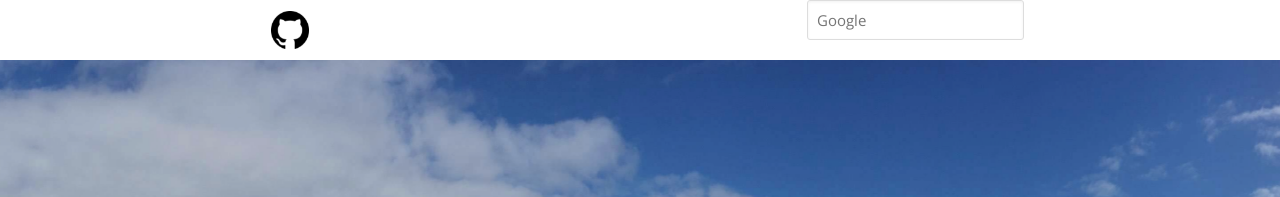
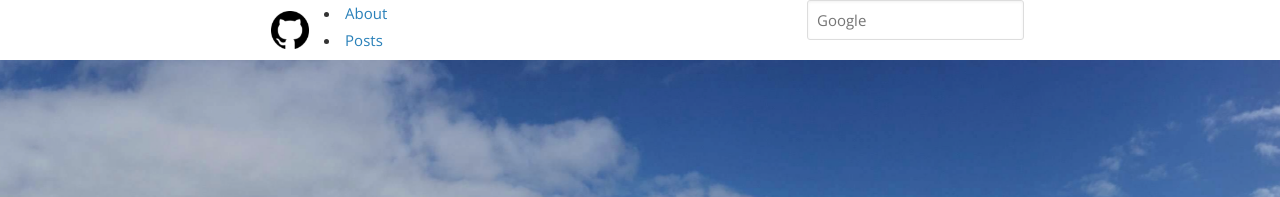
Before and after one commit to iclouding/silenceshell.github.io, a Jekyll site: the page built from index.html, in a window 1280 px wide and 900 px high. Shown: the top 197 px of the window. Built offline with Jekyll 4.4.1, drawn with Linux system fonts in a browser that asks for light colours; nearby versions of some CDN libraries; the list of posts is cut into pages by our own code; comment, search, counter and statistics services are not loaded; a style sheet for code colours, icons or effects is not loaded.

Commit message:
header update

```diff
--- a/_includes/header.html
+++ b/_includes/header.html
@@ -13,6 +13,8 @@
     <a href="javascript:void(0)" class="navigation-menu-button" id="js-mobile-menu">
       <i class="fa fa-bars"></i>
     </a>
+          <li class="nav-link"><a href="http://www.datastart.cn/about/">About</a>
+          <li class="nav-link"><a href="http://www.datastart.cn/posts/">Posts</a>
     <!--
     <nav role="navigation">
       <ul id="js-navigation-menu" class="navigation-menu show">
```
